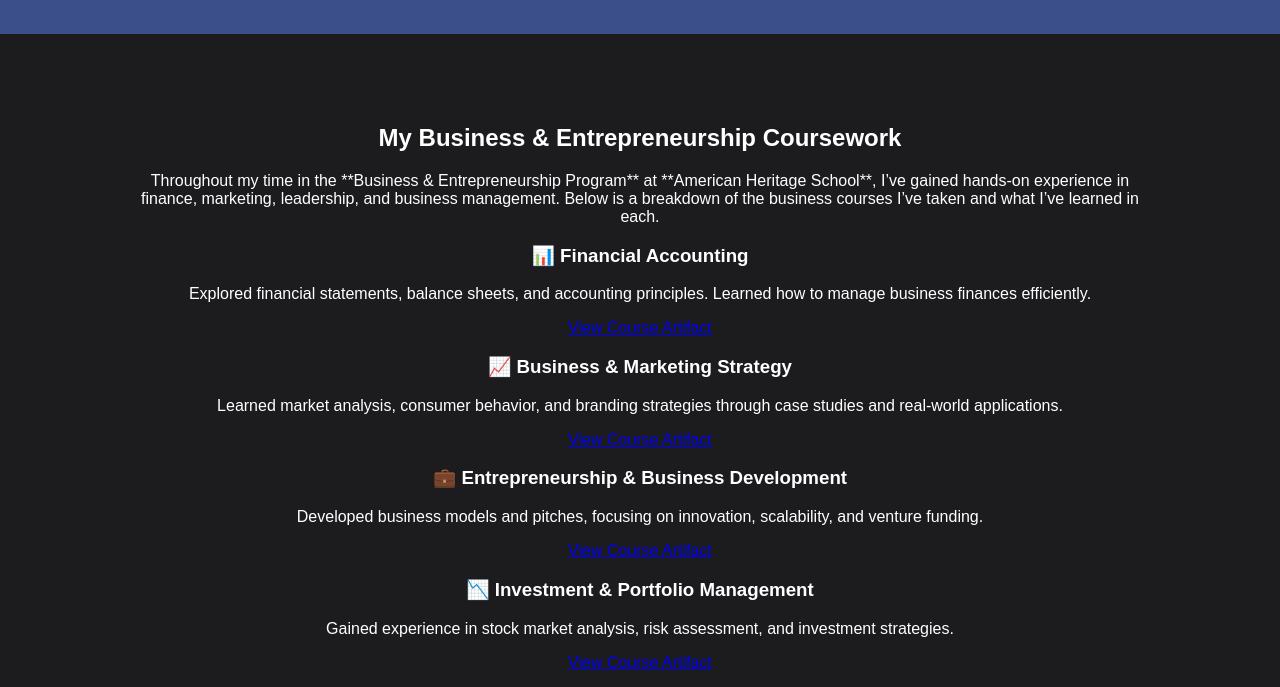
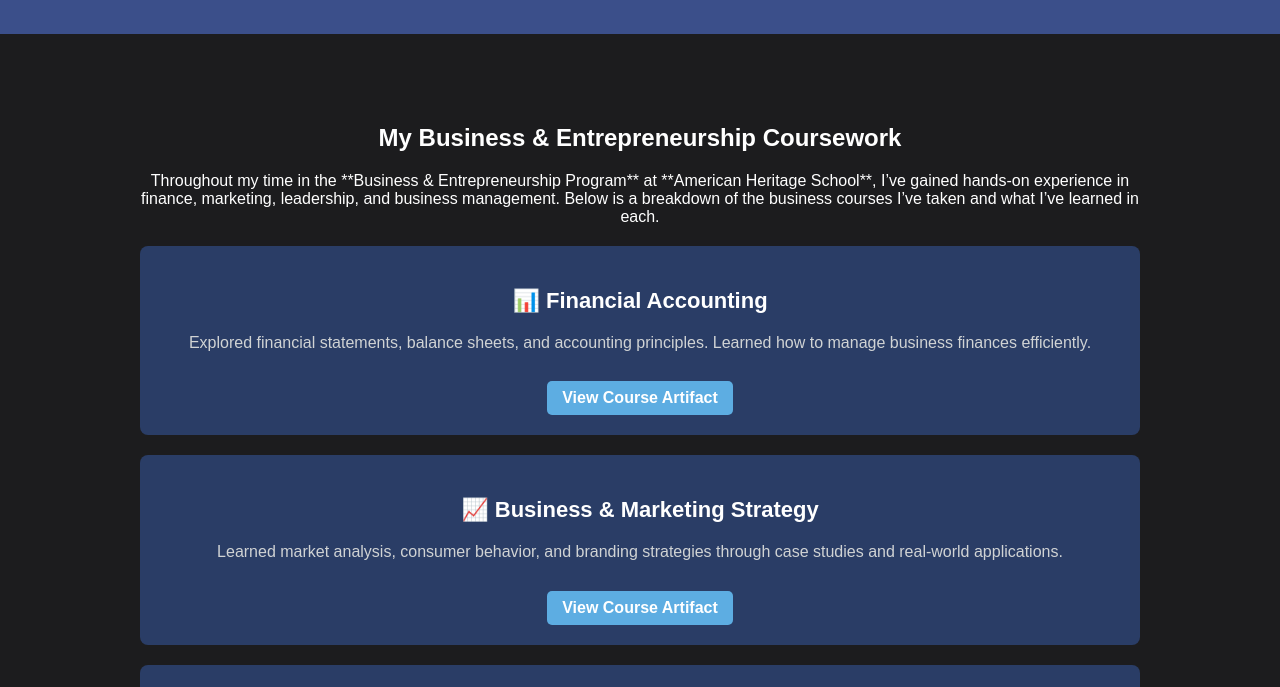
Before and after one commit to Kristiane7/Kristian-Eakins, a plain HTML site: page courses.html in a window 1280 px wide. Shown: the part 96-783 px from the top of the page. Drawn offline with Linux system fonts and the light colour scheme.

Commit message:
Update styles.css

```diff
--- a/styles.css
+++ b/styles.css
@@ -249,3 +249,41 @@ footer p {
 .image-container img:hover {
     transform: scale(1.05);
 }
+/* Business Courses Page Styling */
+.course-section {
+    background: #2A3D66; /* Deep blue for a professional look */
+    padding: 20px;
+    border-radius: 8px;
+    margin-top: 20px;
+    text-align: center;
+}
+
+.course-section h3 {
+    color: white;
+    font-size: 22px;
+    margin-bottom: 8px;
+}
+
+.course-section p {
+    color: #D0D3D4; /* Light gray */
+    font-size: 16px;
+    line-height: 1.6;
+}
+
+/* Course Artifact Links */
+.course-link {
+    display: inline-block;
+    margin-top: 10px;
+    padding: 8px 15px;
+    color: white;
+    background-color: #5DADE2; /* Bright blue for contrast */
+    text-decoration: none;
+    font-weight: bold;
+    border-radius: 5px;
+    transition: background 0.3s ease-in-out;
+}
+
+.course-link:hover {
+    background-color: #FFD700; /* Gold hover effect */
+    color: black;
+}
```
